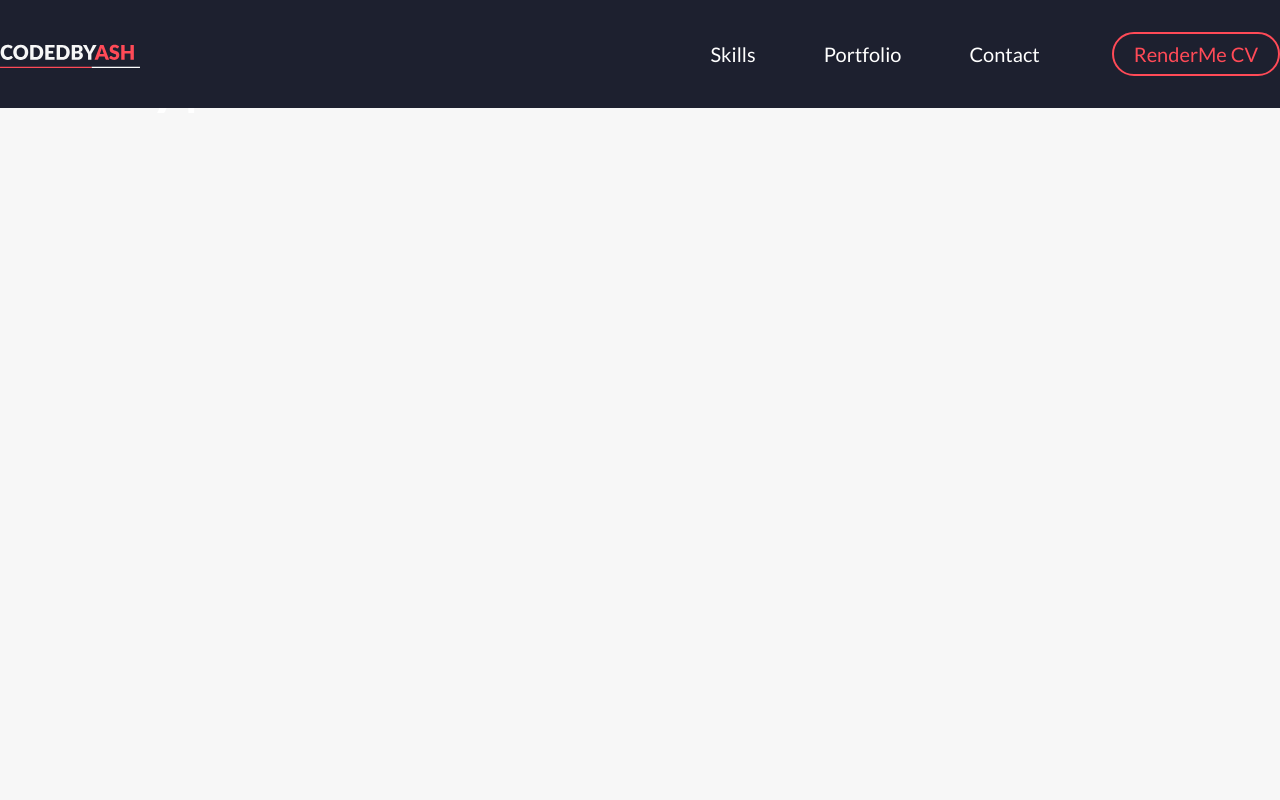
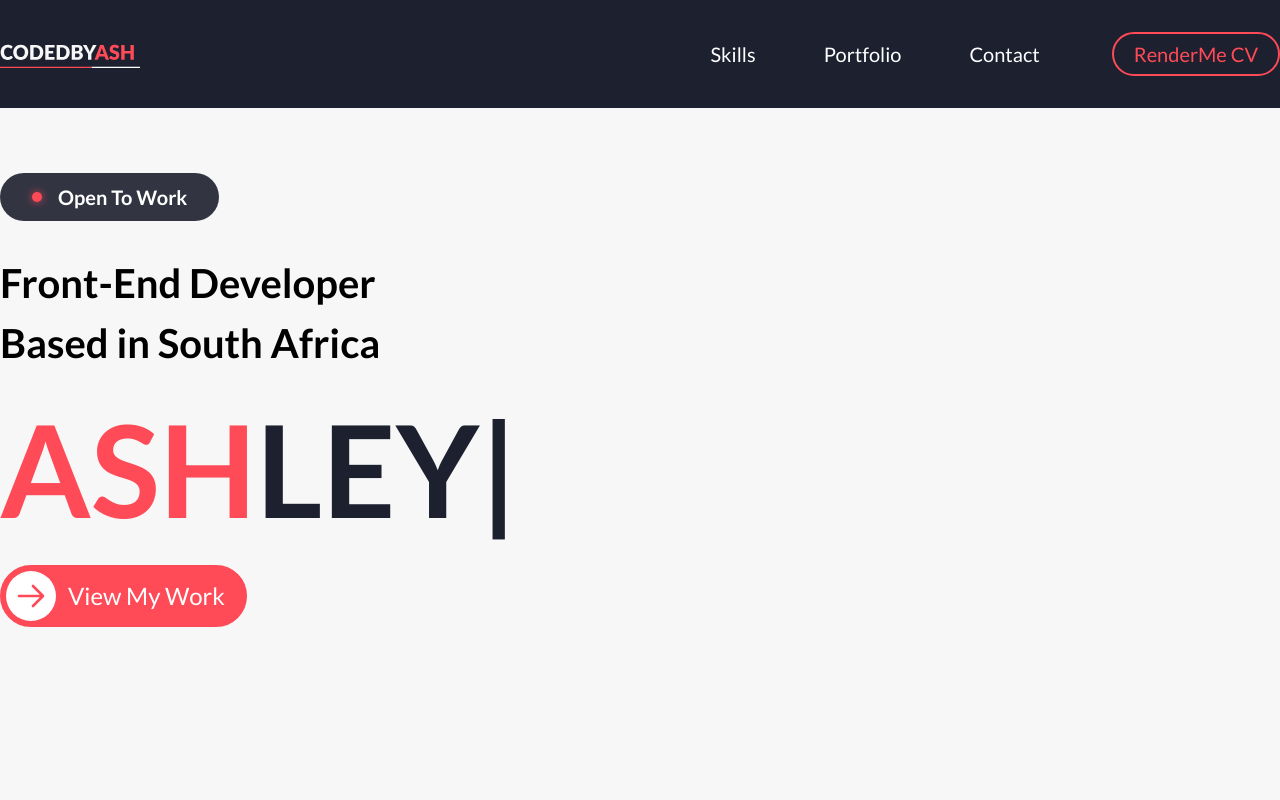
Before and after one commit to Ashley06Williams/My-portfolio, a Next.js app: page / in a window 1280 px wide. Shown: the top 800 px of the page. Built offline with nearby package versions, Linux system fonts and the light colour scheme.

Commit message:
Added Content to hero section

```diff
--- a/src/components/hero-section.tsx
+++ b/src/components/hero-section.tsx
@@ -3,6 +3,7 @@
 import React from "react";
 import { TypeAnimation } from "react-type-animation";
 import Image from "next/image";
+import { once } from "events";
 
 type PopupProps = {
   modal: boolean;
@@ -11,11 +12,54 @@ type PopupProps = {
 
 export default function HeroSection({ setModal, modal }: PopupProps) {
   return (
-    <div className="bg-[#F7F7F7] h-screen ">
-      {/* <div className="max-w-[800px] "> */}
-      <div className="">
-      <p className="text-red text-[20px]  md:text-[30px] md:mb-[-10px]">Hello, I&apos;m</p>
-      <TypeAnimation
+    <div className="bg-[#F7F7F7] h-screen grid grid-cols-2 items-center ">
+      <div className="col-span-1">
+
+      <div className="flex items-center gap-4 bg-blueGrey-dark/90 w-fit px-8 py-2.5 rounded-full font-semibold text-white text-xl">
+        <span className="w-2.5 h-2.5 bg-red rounded-full animate-pulse shadow-[0_0_8px_rgba(255,74,87,0.8)]"></span>
+        <p>Open To Work</p>
+      </div>
+    <h2 className="mt-8 text-[40px] font-bold">
+      Front-End Developer
+      <br />
+      Based in South Africa
+    </h2>
+<div className="mt-8">
+  <h1 className="text-9xl font-bold">
+    <span className="text-red">ASH</span>
+    <TypeAnimation
+      sequence={[
+        "",
+        1000,
+        "LEY",
+        1000,
+      ]}
+      wrapper="span"
+      speed={50}
+
+      className="text-blueGrey-dark"
+    />
+  </h1>
+</div>
+<div className="mt-8">
+  <button className="relative flex items-center bg-red border-2 border-red hover:bg-white text-white font-medium text-2xl p-1 rounded-full overflow-hidden group transition-all duration-500 ease-in-out">
+    <div className="relative z-10 bg-white rounded-full w-[50px] h-[50px] flex items-center justify-center transition-all duration-500 ease-in-out group-hover:order-2 group-hover:ml-auto">
+      <svg xmlns="http://www.w3.org/2000/svg" fill="none" viewBox="0 0 24 24" strokeWidth={2} stroke="currentColor" className="w-8 h-8 text-red">
+        <path strokeLinecap="round" strokeLinejoin="round" d="M13.5 4.5L21 12m0 0l-7.5 7.5M21 12H3" />
+      </svg>
+    </div>
+    <p className="relative z-10 pl-3 pr-4 group-hover:text-red group-hover:pl-4 group-hover:pr-3 transition-all duration-500 ease-in-out">View My Work</p>
+  </button>
+</div>
+      </div>
+
+    </div>
+
+    // </div>
+  );
+}
+
+      {/* <TypeAnimation
         sequence={[
           // Same substring at the start will only be typed out once, initially
           "Ashley",
@@ -27,12 +71,4 @@ export default function HeroSection({ setModal, modal }: PopupProps) {
         speed={25}
         repeat={1}
         className="text-white font-bold text-[32px] md:text-[40px] lg:text-[60px] leading-tight md:leading-normal"
-      />
-
-      </div>
-
-    </div>
-
-    // </div>
-  );
-}
+      /> */}
```
